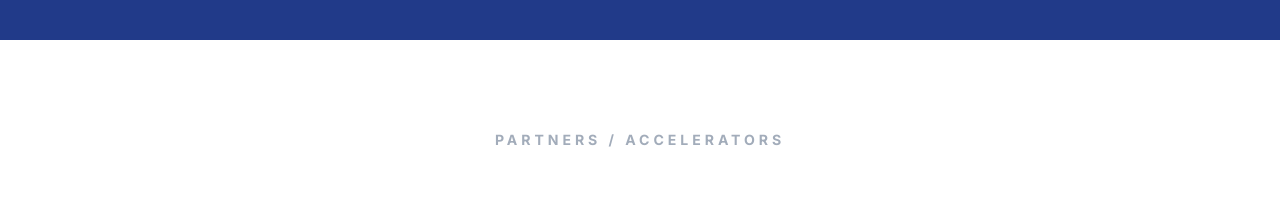
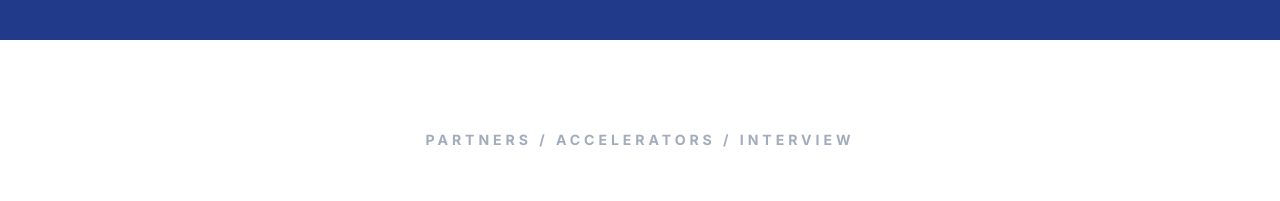
Before and after one commit to ryorig/startupWithTonari, a plain HTML site: page index.html in a window 1280 px wide. Shown: the part 1560-1761 px from the top of the page. Drawn offline with Linux system fonts and the light colour scheme.

Commit message:
content: add interview to recognition heading

```diff
--- a/index.html
+++ b/index.html
@@ -295,7 +295,7 @@
     <!-- Partners / Accelerators Section -->
     <section id="recognition" class="recognition">
       <div class="recognition__inner">
-        <p class="recognition__eyebrow">PARTNERS / ACCELERATORS</p>
+        <p class="recognition__eyebrow">PARTNERS / ACCELERATORS / INTERVIEW</p>
 
         <div class="recognition__logos">
           <div class="recognition__logos-row recognition__logos-row--primary">
```
